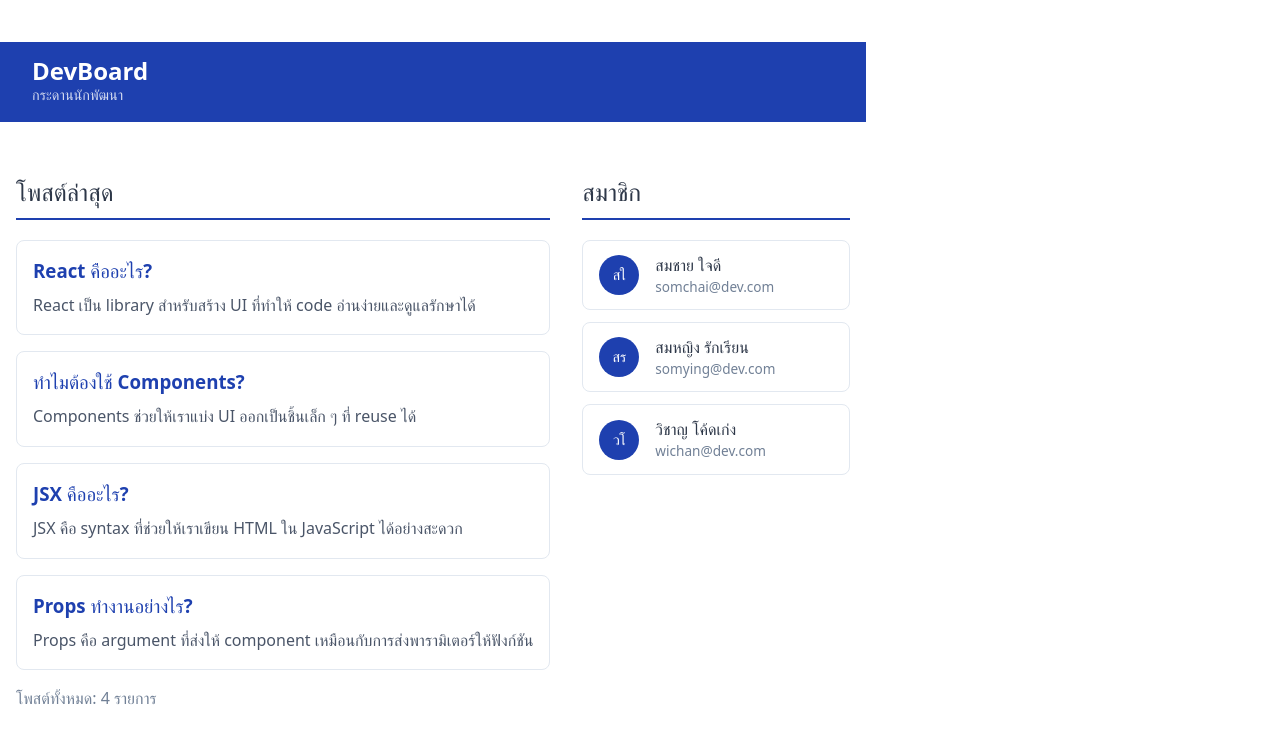
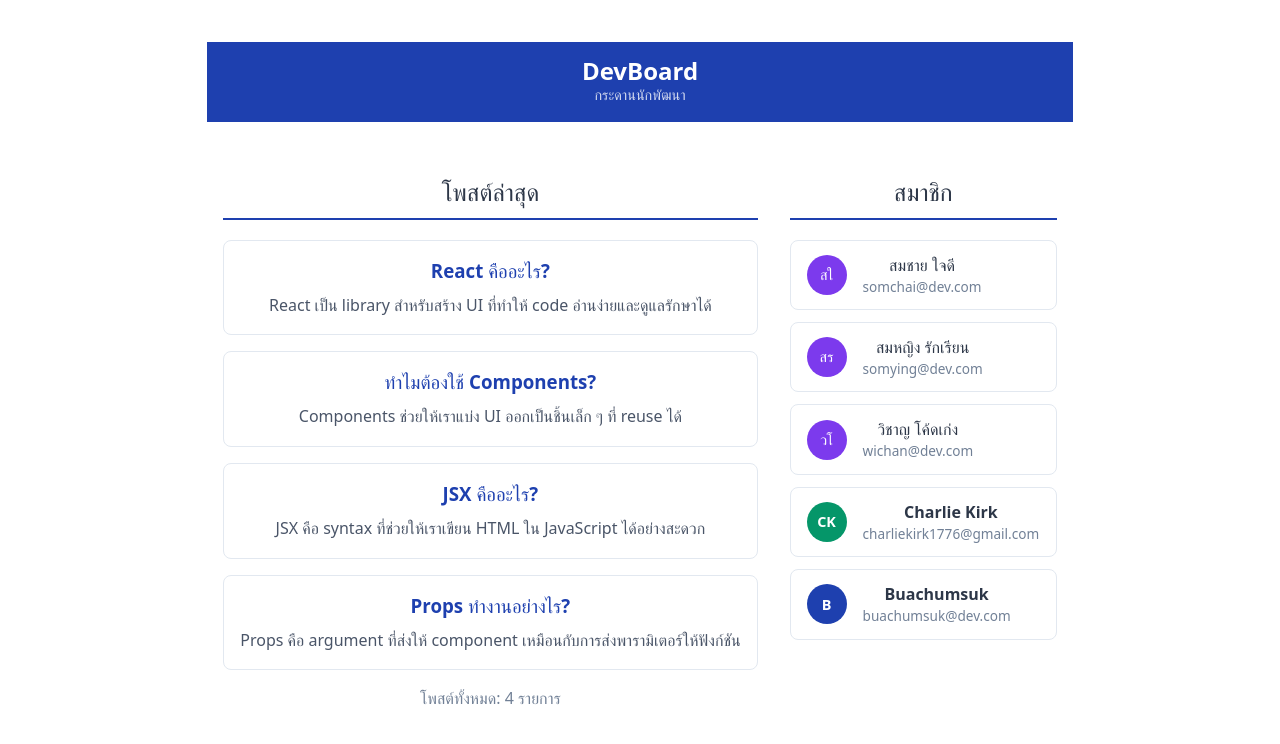
Before and after one commit to 67160390/devboard-67160390, a React (Vite) app: page / in a window 1280 px wide. Shown: the top 744 px of the page. Built offline with nearby package versions, Linux system fonts and the light colour scheme.

Commit message:
feat: task1 challenge2 - add colorful avatar

```diff
--- a/src/App.jsx
+++ b/src/App.jsx
@@ -1,3 +1,4 @@
+import "./App.css";
 import Navbar from "./components/Navbar";
 import PostList from "./components/PostList";
 import UserCard from "./components/UserCard";
@@ -29,6 +30,8 @@ const USERS = [
   { id: 1, name: "สมชาย ใจดี", email: "somchai@dev.com" },
   { id: 2, name: "สมหญิง รักเรียน", email: "somying@dev.com" },
   { id: 3, name: "วิชาญ โค้ดเก่ง", email: "wichan@dev.com" },
+  { id: 4, name: "Charlie Kirk", email: "charliekirk1776@gmail.com" },
+  { id: 5, name: "Buachumsuk", email: "buachumsuk@dev.com" },
 ];
 
 function App() {
--- a/src/components/PostList.jsx
+++ b/src/components/PostList.jsx
@@ -16,6 +16,7 @@ function PostList({ posts }) {
       {posts.map((post) => (
         <PostCard key={post.id} title={post.title} body={post.body} />
       ))}
+      {/* task1 challenge1 */}
       <PostCount count={posts.length} />
     </div>
   );
--- a/src/components/UserCard.jsx
+++ b/src/components/UserCard.jsx
@@ -4,6 +4,23 @@ function UserCard({ name, email }) {
     .split(" ")
     .map((n) => n[0])
     .join("");
+
+  //task1 challenge2
+  let avatarColor = name.charCodeAt(0) % 3;
+
+  switch (avatarColor) {
+    case 0:
+      avatarColor = "#1e40af"; // Blue
+      break;
+    case 1:
+      avatarColor = "#059669"; // Green
+      break;
+    case 2:
+      avatarColor = "#7c3aed"; // Purple
+      break;
+    default:
+      avatarColor = "#1e40af"; // Default to Blue
+  }
 
   return (
     <div
@@ -22,7 +39,7 @@ function UserCard({ name, email }) {
         style={{
           width: "40px",
           height: "40px",
-          background: "#1e40af",
+          background: avatarColor,
           color: "white",
           borderRadius: "50%",
           display: "flex",
```
